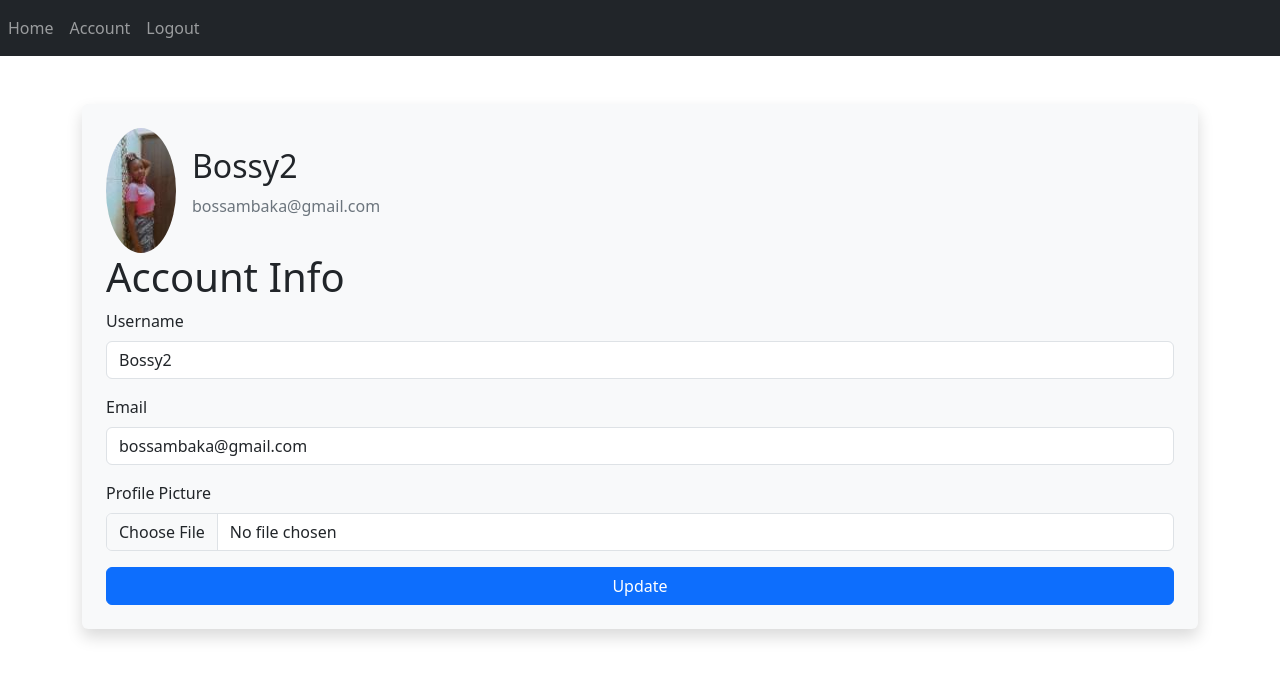
After one commit to bossambani/StudyRoom, a Flask app: page /account in a window 1280 px wide. The commit adds this page. Shown: the top 679 px of the page. Run offline with Flask 3, Linux system fonts and the light colour scheme; a user stored in the database is signed in.

Commit message:
User profiles

```diff
--- a/app/auth.py
+++ b/app/auth.py
@@ -3,6 +3,10 @@ from app import db
 from app.models import User
 from werkzeug.security import generate_password_hash, check_password_hash
 from flask_login import login_user, login_required, logout_user, current_user
+import os
+import secrets
+from flask import current_app as app
+from PIL import Image
 
 auth = Blueprint('auth', __name__)
 
@@ -19,9 +23,9 @@ def login():
                 login_user(user, remember=True)
                 return redirect(url_for('views.home'))
             else:
-                flash('Incorrect password, try again.', category='error')
+                flash('Incorrect password, try again.', category='danger')
         else:
-            flash('Email does not exist.', category='error')
+            flash('Email does not exist.', category='danger')
 
 
     return render_template('login.html', user=current_user)
@@ -30,6 +34,7 @@ def login():
 @login_required
 def logout():
     logout_user()
+    flash('Logged out successfully!', category='success')
     return redirect(url_for('auth.login'))
 
 @auth.route('/signup', methods=['GET', 'POST'])
@@ -80,6 +85,82 @@ def signup():
 
     return render_template('signup.html', user=current_user)
 
+#Modification required
 @auth.route('/forgot-password', methods=['GET', 'POST'])
 def forgot_password():
     return render_template('forgot-password.html')
+
+
+ALLOWED_EXTENSIONS = {'png', 'jpg', 'jpeg', 'gif'}
+
+def allowed_file(filename):
+    return '.' in filename and \
+           filename.rsplit('.', 1)[1].lower() in ALLOWED_EXTENSIONS
+
+def save_picture(form_picture):
+    random_hex = secrets.token_hex(8)
+    _, f_ext = os.path.splitext(form_picture.filename)
+    picture_fn = random_hex + f_ext
+    picture_path = os.path.join(app.root_path, 'static/images/profile_pic', picture_fn)
+
+    output_size = (125, 125)
+    i = Image.open(form_picture)
+    i.thumbnail(output_size)
+    i.save(picture_path)
+
+    return picture_fn
+
+@auth.route('/account', methods=['GET', 'POST'])
+@login_required
+def account():
+    if request.method == 'POST':
+        email = request.form.get('email')
+        username = request.form.get('username')
+        profilepicture = request.files['profilepicture']
+
+        print(f"Email: {email}, Username: {username}, Profile Picture: {profilepicture}")
+
+        # Validation checks
+        if not email or not username:
+            flash('Email and username are required', category='error')
+            return redirect(url_for('auth.account'))
+
+        # Check if email already exists
+        user = User.query.filter_by(email=email).first()
+        if user and user.id != current_user.id:
+            flash('Email already exists. Please choose a different one.', category='error')
+            return redirect(url_for('auth.account'))
+
+        # Check if username already exists
+        user = User.query.filter_by(username=username).first()
+        if user and user.id != current_user.id:
+            flash('Username already exists. Please choose a different one.', category='error')
+            return redirect(url_for('auth.account'))
+
+        # Update email and username
+        current_user.email = email
+        current_user.username = username
+
+       # Handle profile picture upload
+        if profilepicture and allowed_file(profilepicture.filename):
+            filename = save_picture(profilepicture)
+            current_user.profilepicture = filename
+
+        # Save changes to the database
+        try:
+            db.session.commit()
+            flash('Your account has been updated!', 'success')
+        except Exception as e:
+            db.session.rollback()
+            flash('An error occurred while updating your account. Please try again.', 'danger')
+
+        return redirect(url_for('auth.account'))
+
+    # Handle GET request
+    if current_user.profilepicture:
+        profilepicture = url_for('static', filename='images/profile_pic/' + current_user.profilepicture)
+    else:
+        profilepicture = url_for('static', filename='images/profile_pic/default.jpg')
+
+    print(f"Profile Picture URL: {profilepicture}")
+    return render_template('account.html', user=current_user, profilepicture=profilepicture)
--- a/app/models.py
+++ b/app/models.py
@@ -9,7 +9,7 @@ class User(db.Model, UserMixin):
     username = db.Column(db.String(80), unique=True, nullable=False)
     email = db.Column(db.String(120), unique=True, nullable=False)
     password = db.Column(db.String(128), nullable=False)
-    profilepicture = db.Column(db.String(120), nullable=True)
+    profilepicture = db.Column(db.String(120), nullable=True, default='default.jpg')
     date_joined = db.Column(db.DateTime, default=datetime.utcnow)
     last_login = db.Column(db.DateTime)
 
@@ -21,7 +21,7 @@ class User(db.Model, UserMixin):
 
 
     def __repr__(self):
-        return f'<User {self.username}>'
+        return f'<User {self.username}, {self.email}, {self.profilepicture}>'
 
 
 class Message(db.Model):
--- /dev/null
+++ b/app/templates/account.html
@@ -0,0 +1,35 @@
+{% extends 'base.html' %}
+
+{% block title %}Account{% endblock %}
+
+{% block content %}
+
+<div class="content-section">
+    <form action="{{ url_for('auth.account') }}" method="post" class="p-4 rounded shadow bg-light mt-5" enctype="multipart/form-data">
+        <div class="media d-flex align-items-center">
+            <img class="rounded-circle account-img" src="{{ profilepicture }}" alt="Profile Picture">
+            <div class="media-body ms-3">
+                <h2 class="account-heading">{{ user.username }}</h2>
+                <p class="text-secondary">{{ user.email }}</p>
+            </div>
+        </div>
+        <div>
+            <h1>Account Info</h1>
+        </div>
+        <div class="mb-3">
+            <label for="username" class="form-label">Username</label>
+            <input type="text" class="form-control" id="username" name="username" value="{{ user.username }}">
+        </div>
+        <div class="mb-3">
+            <label for="email" class="form-label">Email</label>
+            <input type="email" class="form-control" id="email" name="email" value="{{ user.email }}">
+        </div>
+        <div class="mb-3">
+            <label for="profilepicture" class="form-label">Profile Picture</label>
+            <input type="file" class="form-control" id="profilepicture" name="profilepicture">
+        </div>
+        <input type="submit" class="btn btn-primary w-100" value="Update">
+    </form>
+</div>
+
+{% endblock %}
--- a/app/templates/base.html
+++ b/app/templates/base.html
@@ -6,6 +6,7 @@
     <title>{% block title %}Home{% endblock %}</title>
 
     <link href="https://cdn.jsdelivr.net/npm/bootstrap@5.3.3/dist/css/bootstrap.min.css" rel="stylesheet" integrity="sha384-QWTKZyjpPEjISv5WaRU9OFeRpok6YctnYmDr5pNlyT2bRjXh0JMhjY6hW+ALEwIH" crossorigin="anonymous">
+    <link rel="stylesheet" href="{{ url_for('static', filename='styles.css') }}">
 
     {% block style %}
     {% endblock %}
@@ -19,6 +20,7 @@
             <div class="navbar-nav">
                 {% if user.is_authenticated %}
                 <a class="nav-item nav-link" id="home" href="/">Home</a>
+                <a class="nav-item nav-link" id="account" href="/account">Account</a>
                 <a class="nav-item nav-link" id="logout" href="/logout">Logout</a>
                 {% else %}
                 <a class="nav-item nav-link" id="login" href="/login">Login</a>
@@ -34,16 +36,16 @@
         {%for category, message in messages %}
         {% if category == 'success' %}
         <div class="alert alert-success alert-dismissible fade show" role="alert">
-            {{ messages }}
+            {{ message }}
             <button type="button" class="btn-close" data-bs-dismiss="alert" aria-label="Close">
                 <span arial-hide="true"></span>
             </button>
         </div>
         {% else %}
         <div class="alert alert-danger alert-dismissible fade show" role="alert">
-            {{ messages }}
+            {{ message }}
             <button type="button" class="btn-close" data-bs-dismiss="alert" aria-label="Close">
-                <span arial-hide="true">&times;</span>
+                <span arial-hide="true"></span>
             </button>
         </div>
         {% endif %}
--- a/app/templates/home.html
+++ b/app/templates/home.html
@@ -5,4 +5,5 @@
 {% block content %}
 
 <h1>home page</h1>
+<p>{{ user.username }}</p>
 {% endblock %}
--- a/app/templates/signup.html
+++ b/app/templates/signup.html
@@ -46,7 +46,7 @@
 
                 <div class="mb-3">
                     <label for="profilepicture" class="form-label">Profile Picture</label>
-                    <input type="file" class="form-control" id="profilepicture" name="profilepicture" required>
+                    <input type="file" class="form-control" id="profilepicture" name="profilepicture">
                 </div>
 
                 <input type="submit" class="btn btn-primary w-100" value="Sign Up">
```
Also changed, not shown: app/static/style.css (+25 -0 lines), app/static/images/profile_pic/c3972bf06302f94b.jpg (added), app/static/images/profile_pic/c702be00066f98bb.jpg (added), app/static/images/profile_pic/default.jpg (added), instance/app.db.
